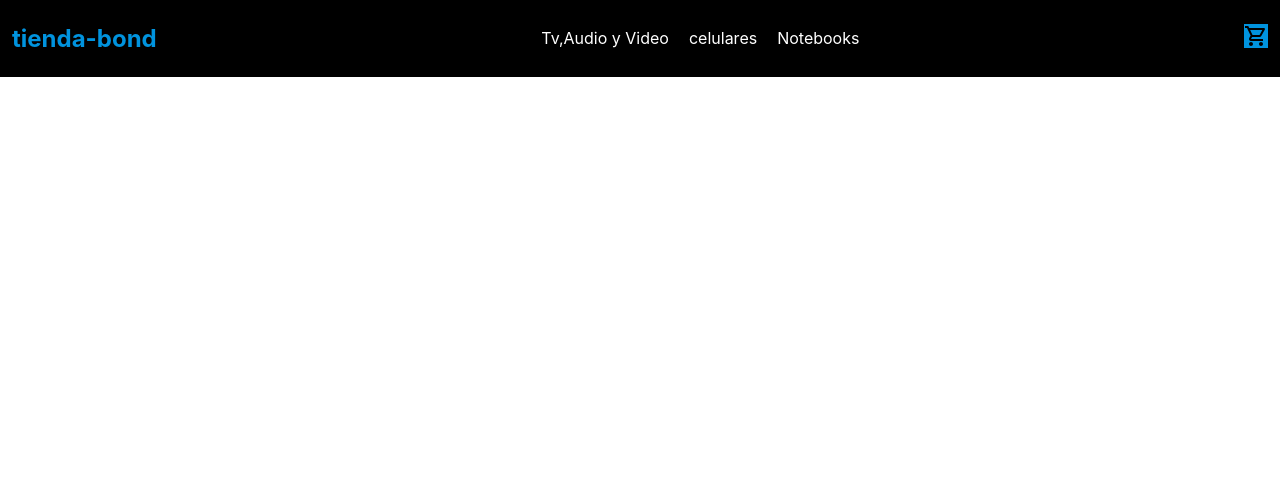
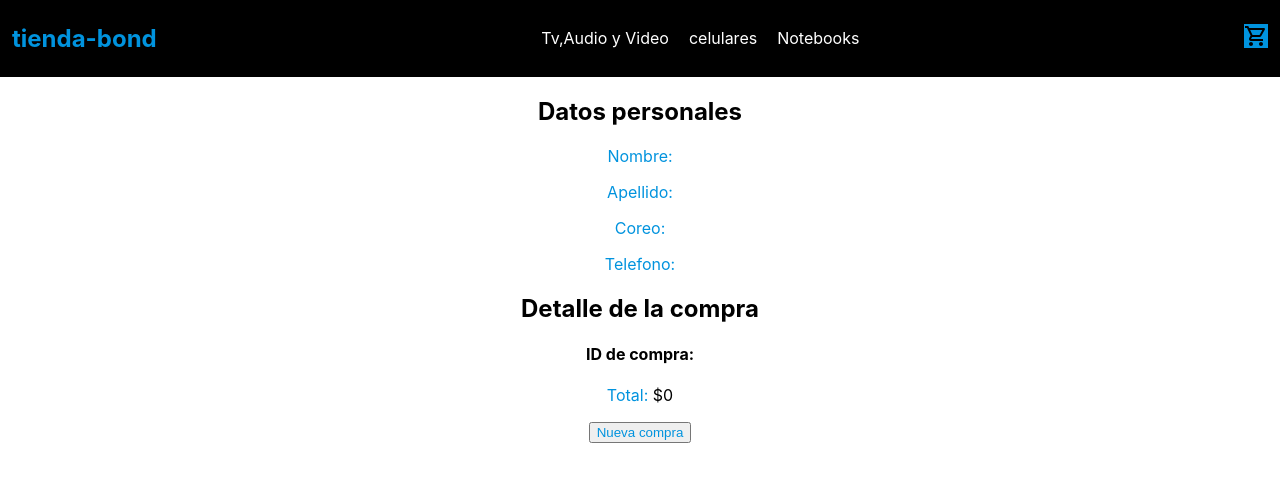
Before and after one commit to nelson009/tienda-bond, a React (Create React App) app: page /checkout in a window 1280 px wide. Shown: the top 482 px of the page. Built offline with nearby package versions, Linux system fonts and the light colour scheme.

Commit message:
desafio item collection 2

```diff
--- a/src/App.js
+++ b/src/App.js
@@ -4,7 +4,7 @@ import { ItemListContainer } from './components/ItemListContainer'
 import { ItemDetailContainer } from './components/ItemDetailContainer.js'
 import { Cart } from './components/Cart/Cart'
 import {BrowserRouter as Router,Switch,Route} from "react-router-dom";
-
+import { Checkout } from './components/checkout/checkout'
 export const App = () => {
   return (
     <Router>
@@ -23,6 +23,9 @@ export const App = () => {
           <Route exact path= '/cart'>
             <Cart/>
           </Route>
+          <Route exact path= '/checkout'>
+            <Checkout/>
+          </Route>
         </Switch>
       </main>
     </Router>
--- a/src/components/Cart/Cart.css
+++ b/src/components/Cart/Cart.css
@@ -15,3 +15,11 @@
 .titulo {
   text-align: center;
 }
+
+.form {
+  display: flex;
+  justify-content: center;
+  color: #0093de;
+  text-decoration: none;
+  align-items: center;
+}
--- a/src/components/Cart/Cart.jsx
+++ b/src/components/Cart/Cart.jsx
@@ -5,15 +5,25 @@ import { Link } from "react-router-dom"
 import './Cart.css'
 
 const Cart = () => {
-    const {cart,removeItem,clear} = useContext(CartContext)
-    // console.log(cart)
+    const {cart,removeItem,clear,buyer,setBuyer,total,subida} = useContext(CartContext)
+    // const [datosFormulario,setDatosFormulario] = useState({nombre:"",apellido:"", email:"",telefono:""})
+    // state ={nombre:"", email:""}
+    const valueDatosFormulario = ({name,value}) => {
+        setBuyer({...buyer, [name]: value})
+    }
+    // const valueDatosFormulario = ({name,value}) => {
+    //     this.sestate(state()=>{
+    //         return { [name]: value}
+    //     })
 
-    const totalPrecio = () => {
-        if(cart.length > 0){
-        let precioTotal= cart.map(((obj) =>(obj.item.price * obj.quantity)))
-        return precioTotal.reduce((acumulado,item)=>acumulado+item,0)
-        }
-    }
+    // }
+    console.log(buyer)
+    // const totalPrecio = () => {
+    //     if(cart.length > 0){
+    //     let precioTotal= cart.map(((obj) =>(obj.item.price * obj.quantity)))
+    //     return precioTotal.reduce((acumulado,item)=>acumulado+item,0)
+    //     }
+    // }
     // console.log(removeItem)
     return(
         <>
@@ -25,7 +35,7 @@ const Cart = () => {
             </div>
             :
         <>
-            ({cart.map((obj)=>
+            {cart.map((obj)=>
             <div key={obj.item.id} className='detalle-cart'>
                 <img src={obj.item.pictureMini} alt='imagen del producto'/>
                 <h4>{obj.item.title} (X{obj.quantity}) ${(obj.item.price)*(obj.quantity)}</h4>
@@ -33,9 +43,47 @@ const Cart = () => {
             </div>)}
             <div className='detalle-cart'>
                 <button onClick={clear} >Eliminar productos</button>
-                <h3>Total: ${totalPrecio()}</h3>
-            </div>)
+                {/* <h3>Total: ${totalPrecio()}</h3> */}
+                <h3>Total: ${total}</h3>
+            </div>
+            <div>
+                <form action="" className='form'>
+                    <label htmlFor="nombre"> Nombre: </label>
+                    <input
+                        name="nombre"
+                        type= "text"
+                        placeholder= "ingresa tu nombre"
+                        onChange={(e) => valueDatosFormulario(e.target)}
+                    />
+                    <label htmlFor="apellido"> Apellido: </label>
+                    <input
+                        name="apellido"
+                        type= "text"
+                        placeholder= "ingresa tu apellido"
+                        onChange={(e) => valueDatosFormulario(e.target)}
+                    />
+                    <label htmlFor="email"> Correo Electronico: </label>
+                    <input
+                        name="email"
+                        type= "email"
+                        placeholder= "ejemplo@gmai.com"
+                        onChange={(e) => valueDatosFormulario(e.target)}
+                    />
+                    <label htmlFor="apellido"> Telefono: </label>
+                    <input
+                        name="telefono"
+                        type= "text"
+                        placeholder= "ingresa tu numero de cel"
+                        onChange={(e) => valueDatosFormulario(e.target)}
+                    />
+                </form>
+                <>
+                <br></br>
+                <Link to = '/Checkout' className='form'><button onClick= {()=>subida()} className='color'>Terminar compra</button></Link>
+                </>
+            </div>
         </>
+
             }
         </>
     )
--- /dev/null
+++ b/src/components/checkout/checkout.css
@@ -0,0 +1,11 @@
+.title {
+  text-align: center;
+}
+
+.datos-peronales {
+  text-align: center;
+}
+
+.color {
+  color: #0093de;
+}
--- /dev/null
+++ b/src/components/checkout/checkout.jsx
@@ -0,0 +1,56 @@
+import React,{useContext} from "react"
+import { Link } from "react-router-dom"
+import { CartContext } from "../../context/cartContext"
+import './checkout.css'
+// import { dataBase } from '../../Firebase/firebase'
+
+const Checkout = () => {
+
+    const {orderId,clear,buyer,total,cart} = useContext(CartContext)
+
+    // const getOrder = () => {
+    //     const items = cart.map(({item}) => ({id:item.id, title:item.title, price:item.price}))
+    //     return {
+    //         buyer,
+    //         items,
+    //         total,
+    //      }
+    // }
+
+    // const db = dataBase
+
+    // const subida = () => {
+    // const orders = db.collection("orders")
+    // orders.add(getOrder()).then(({id}) => {
+    //     setOrderId(id);
+    // }).catch(err => {
+    //     setError(err)
+    //     console.log(error)
+    // })
+    // }
+
+    return(
+        <>
+        <h2 className='title'>Datos personales</h2>
+        <div className='datos-peronales'>
+            <p><span className='color'>Nombre: </span>{buyer.nombre}</p>
+            <p><span className='color'>Apellido: </span> {buyer.apellido}</p>
+            <p><span className='color'>Coreo: </span> {buyer.email}</p>
+            <p><span className='color'>Telefono: </span> {buyer.telefono}</p>
+        </div>
+        <h2 className='title'>Detalle de la compra</h2>
+        {cart.map(({item,quantity}) =>
+            <div key={item.id} className='datos-peronales'>
+                <p><span className='color'>{item.title}</span>: X({quantity}) ${item.price}</p>
+            </div>)
+        }
+        <div className='datos-peronales'>
+        <h4 >ID de compra: {orderId}</h4>
+        <p><span className='color'>Total: </span> ${total}</p>
+        <Link to = '/'><button onClick= {clear} className='color'>Nueva compra</button></Link>
+        </div>
+        </>
+    )
+}
+export { Checkout }
+<span className='color'></span>
--- a/src/context/cartContext.jsx
+++ b/src/context/cartContext.jsx
@@ -1,10 +1,15 @@
 import { createContext,useState,useEffect} from "react";
+import { dataBase } from '../Firebase/firebase'
+export const CartContext = createContext()
 
-export const CartContext = createContext()
 
 export const CartProvider = ({children}) => {
     const [cart, setCart] = useState ([])
     const [estadoWidget,setEstadoWidget] = useState(0)
+    const [buyer,setBuyer] = useState({nombre:"",apellido:"", email:"",telefono:""})
+    const [total,setTotal] = useState(0)
+    const [orderId , setOrderId] = useState()
+
     const isInCart = (id) => {
       return cart.some((obj)=> obj.item.id === id )
     }
@@ -40,9 +45,36 @@ export const CartProvider = ({children}) => {
         console.log(sumaWidget)
         setEstadoWidget(sumaWidget)
     },[cart])
-    console.log(cart)
+    // console.log(cart)
+    useEffect(() =>{
+        const nextTotal = cart
+        .map(({item,quantity}) => item.price * quantity).reduce((acumulador,precioActual) => acumulador + precioActual,0)
+        setTotal(nextTotal)
+        console.log(nextTotal)
+    },[cart])
+
+    const getOrder = () => {
+        const items = cart.map(({item}) => ({id:item.id, title:item.title, price:item.price}))
+        return {
+            buyer,
+            items,
+            total,
+         }
+    }
+    console.log(getOrder())
+    const subida = () => {
+        const db = dataBase
+        const orders = db.collection("orders")
+        orders.add(getOrder()).then(({id}) => {
+            setOrderId(id);
+        })
+        }
+
     return (
-        <CartContext.Provider value ={{addItem,clear,removeItem,cart,estadoWidget}}>{children}</CartContext.Provider>
+        <CartContext.Provider value =
+        {{addItem,clear,removeItem,cart,estadoWidget,setBuyer,buyer,total,subida,orderId}}
+        >{children}
+        </CartContext.Provider>
     )
 
 }
```
